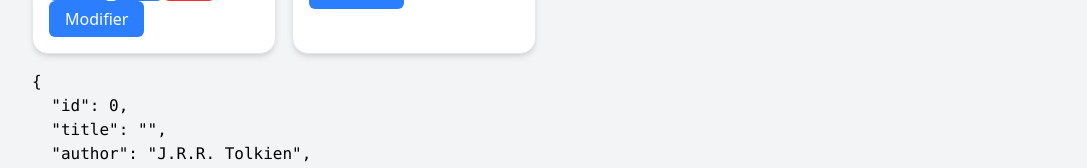
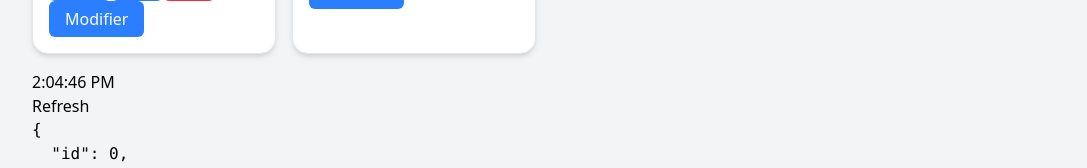
Before and after one commit to matthieumota/react-plb-2, a React (Vite) app: page / in a window 1280 px wide. Both pictures are taken after a click on the button "Ajouter un livre". Shown: the part 1488-1656 px from the top of the page, without its empty margins (96-1183 px from the left). Built offline with nearby package versions, Linux system fonts and the light colour scheme.

Commit message:
useeffect

```diff
--- a/src/App.tsx
+++ b/src/App.tsx
@@ -2,6 +2,7 @@ import { useState } from 'react'
 import Book, { type Book as BookType } from './Book'
 import Button from './Button'
 import BookForm from './BookForm'
+import Clock from './Clock'
 
 let nextId = 11
 export const BOOKS = [
@@ -156,6 +157,9 @@ function App() {
         </div>}
 
         {showForm && <div className="mt-4">
+          <Clock
+            onTest={() => console.log('test')}
+          />
           <pre>{JSON.stringify(newBook, null, 2)}</pre>
           <BookForm
             book={newBook}
--- /dev/null
+++ b/src/Clock.tsx
@@ -0,0 +1,31 @@
+import { useEffect, useState } from 'react'
+
+function Clock({ onTest }) {
+  const [date, setDate] = useState(new Date())
+
+  useEffect(() => {
+    const timer = setInterval(() => {
+      console.log('tick')
+      setDate(new Date())
+    }, 1000)
+
+    return () => {
+      clearInterval(timer)
+    }
+  }, [])
+
+  useEffect(() => {
+    if (date.getSeconds() === 0) {
+      onTest()
+    }
+  }, [date])
+
+  return (
+    <>
+      <h1>{date.toLocaleTimeString()}</h1>
+      <button onClick={() => setDate(new Date())}>Refresh</button>
+    </>
+  )
+}
+
+export default Clock
```
